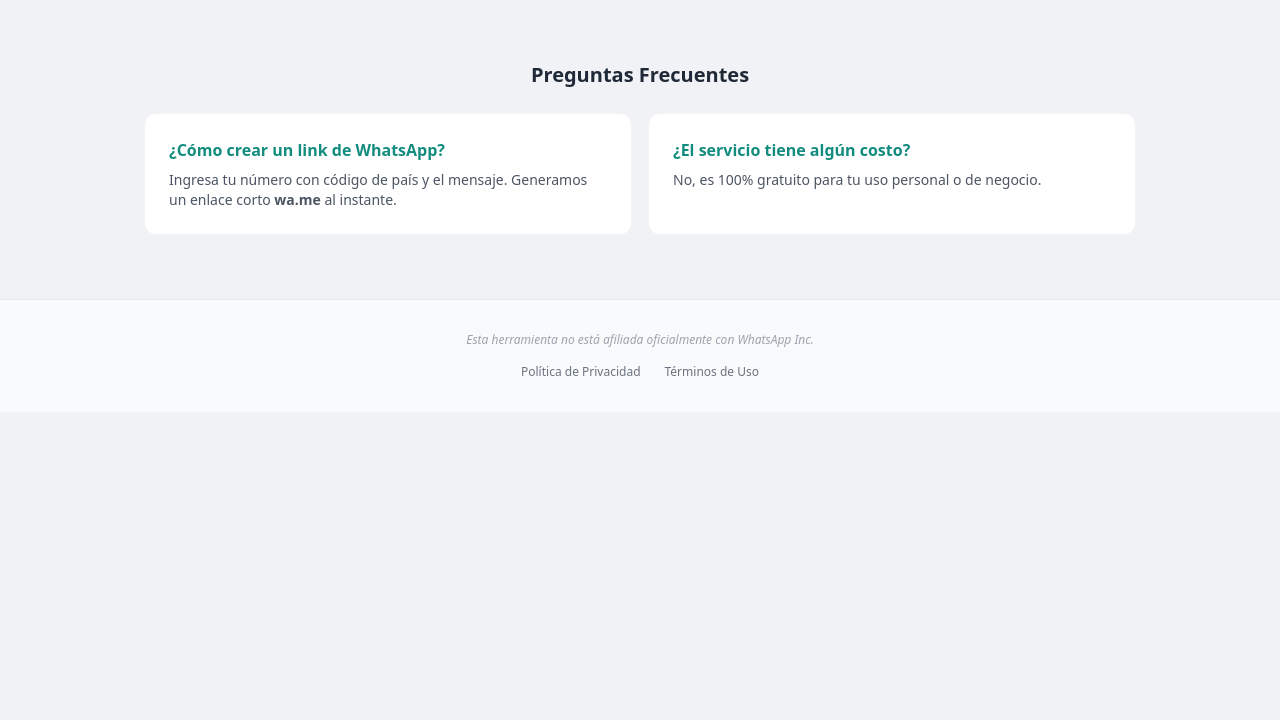
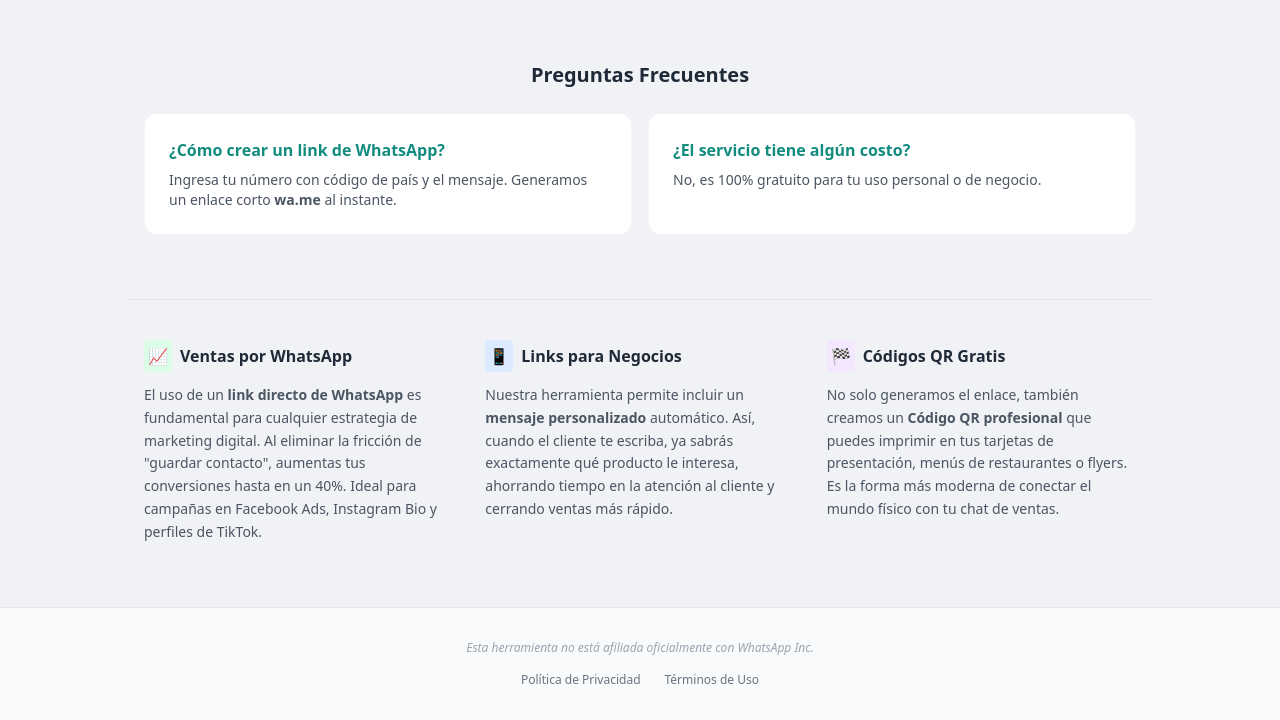
Before and after one commit to bernardguardado-netizen/generador-whatsapp-nicho, a plain HTML site: page index.html in a window 1280 px wide. Shown: the part 539-1259 px from the top of the page. Before the commit the page ends 951 px from the top, so only its background shows below. Drawn offline with nearby package versions, Linux system fonts and the light colour scheme.

Commit message:
Update index.html

```diff
--- a/index.html
+++ b/index.html
@@ -107,6 +107,42 @@
         </div>
     </section>
 
+    <section class="max-w-5xl mx-auto p-4 mt-12 border-t border-gray-200 pt-10">
+    <div class="grid grid-cols-1 md:grid-cols-3 gap-8">
+
+        <div>
+            <h3 class="font-bold text-gray-800 mb-3 flex items-center gap-2">
+                <span class="bg-green-100 text-green-600 p-1 rounded">📈</span>
+                Ventas por WhatsApp
+            </h3>
+            <p class="text-sm text-gray-600 leading-relaxed">
+                El uso de un <strong>link directo de WhatsApp</strong> es fundamental para cualquier estrategia de marketing digital. Al eliminar la fricción de "guardar contacto", aumentas tus conversiones hasta en un 40%. Ideal para campañas en Facebook Ads, Instagram Bio y perfiles de TikTok.
+            </p>
+        </div>
+
+        <div>
+            <h3 class="font-bold text-gray-800 mb-3 flex items-center gap-2">
+                <span class="bg-blue-100 text-blue-600 p-1 rounded">📱</span>
+                Links para Negocios
+            </h3>
+            <p class="text-sm text-gray-600 leading-relaxed">
+                Nuestra herramienta permite incluir un <strong>mensaje personalizado</strong> automático. Así, cuando el cliente te escriba, ya sabrás exactamente qué producto le interesa, ahorrando tiempo en la atención al cliente y cerrando ventas más rápido.
+            </p>
+        </div>
+
+        <div>
+            <h3 class="font-bold text-gray-800 mb-3 flex items-center gap-2">
+                <span class="bg-purple-100 text-purple-600 p-1 rounded">🏁</span>
+                Códigos QR Gratis
+            </h3>
+            <p class="text-sm text-gray-600 leading-relaxed">
+                No solo generamos el enlace, también creamos un <strong>Código QR profesional</strong> que puedes imprimir en tus tarjetas de presentación, menús de restaurantes o flyers. Es la forma más moderna de conectar el mundo físico con tu chat de ventas.
+            </p>
+        </div>
+
+    </div>
+</section>
+
     <footer class="mt-12 py-8 bg-gray-50 border-t border-gray-200 text-center">
         <p class="text-gray-400 text-xs mb-4 italic px-4">Esta herramienta no está afiliada oficialmente con WhatsApp Inc.</p>
         <div class="flex justify-center gap-6">
```
